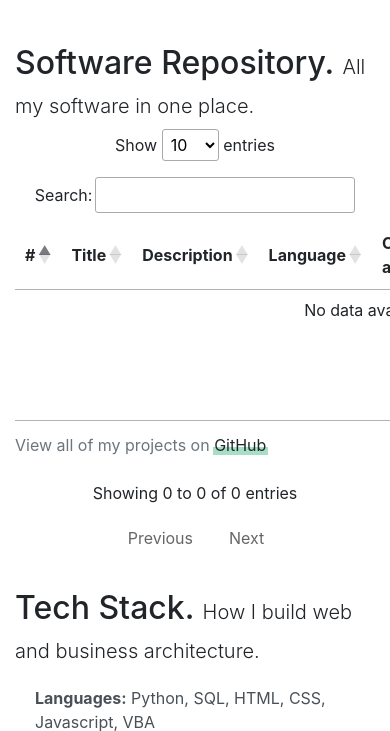
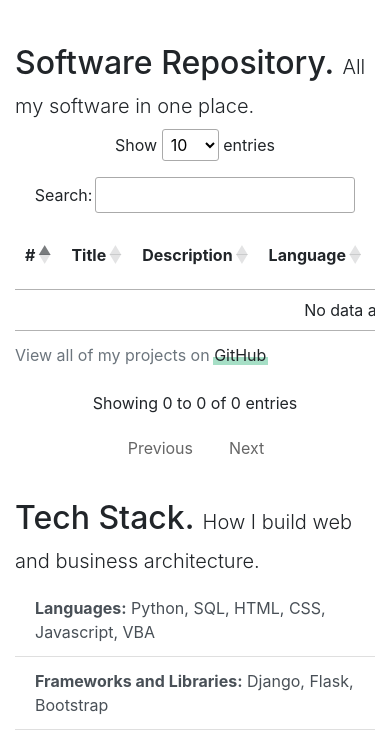
Before and after one commit to maxdemaio/mflask, a Flask app: template templates/software.html in a window 390 px wide; the page is wider, and only the part inside the window is pictured. Shown: the part 1270-2001 px from the top of that part. Run offline with Flask 2, Linux system fonts and the light colour scheme; the template is opened without the code that fills it, so the values that code supplies are empty; some libraries are stand-ins or nearby versions.

Commit message:
Figured out responsive tables for HTML

```diff
--- a/app.py
+++ b/app.py
@@ -27,6 +27,7 @@ def software():
 
     ## Fetch Github objects:
     for repo in g.get_user().get_repos():
+        # TODO: Don't fetch forked repos
         # Only fetch public repositories
         if repo.private == False:
             # Create repo key/value pair and add to myRepos:
--- a/static/myStyles.css
+++ b/static/myStyles.css
@@ -5,13 +5,6 @@ main {
 
 footer {
     padding-bottom: 20px;
-}
-
-/** Table stylings **/
-table {
-    height:200px;
-    overflow-y:auto;
-    width: 100%;
 }
 
 .myFeature {
--- a/templates/software.html
+++ b/templates/software.html
@@ -108,7 +108,7 @@
         <!--My software repository-->
         <div class="myFeature">
             <h2>Software Repository. <span class="lead">All my software in one place.</span></h2>
-            <div>
+            <div class="table-responsive">
                 <table id="myTable">
                     <caption>View all of my projects on <a href="https://github.com/maxwelldemaio" class="myLink">GitHub</a></caption>
                     <thead>
```
